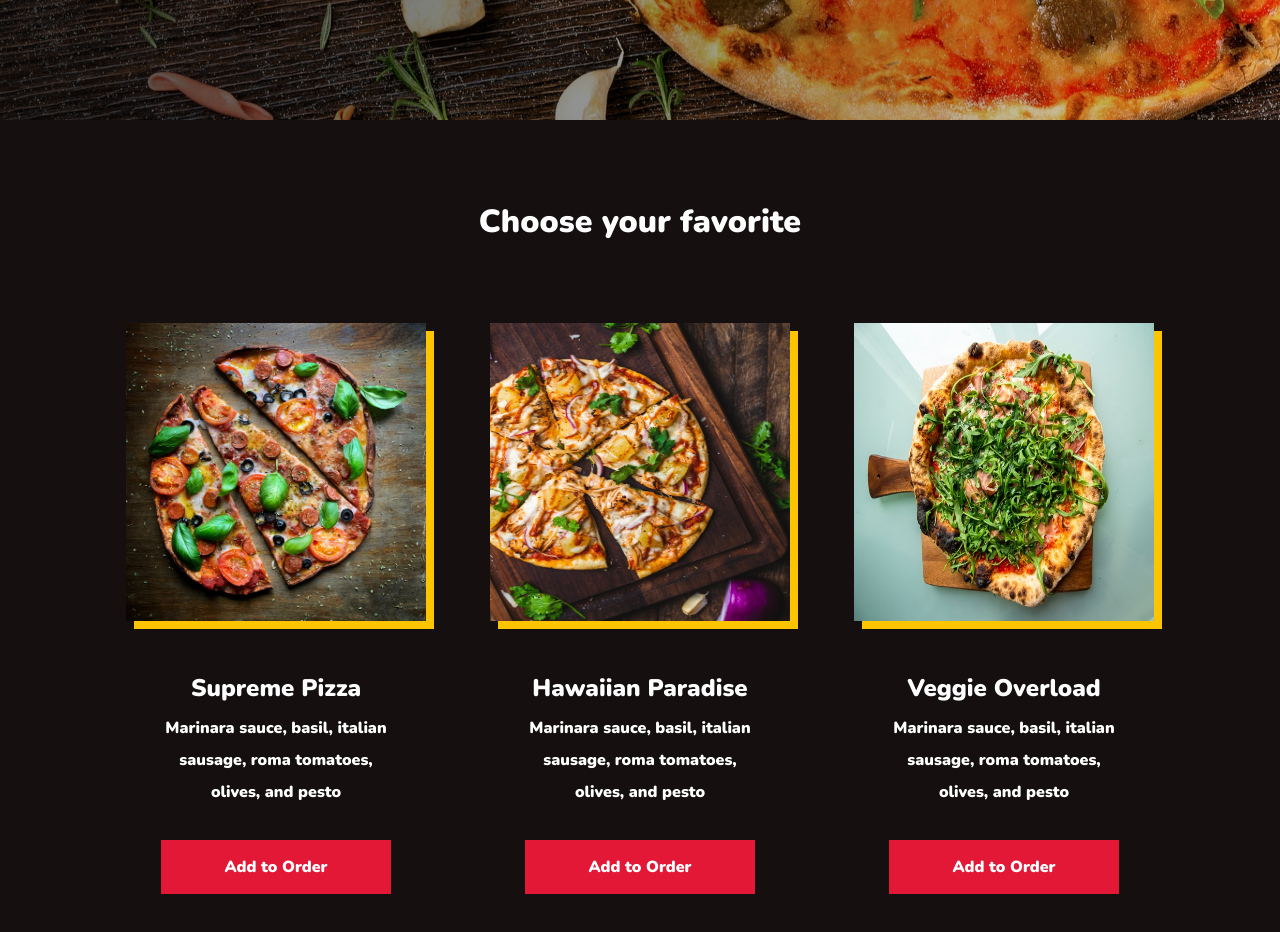
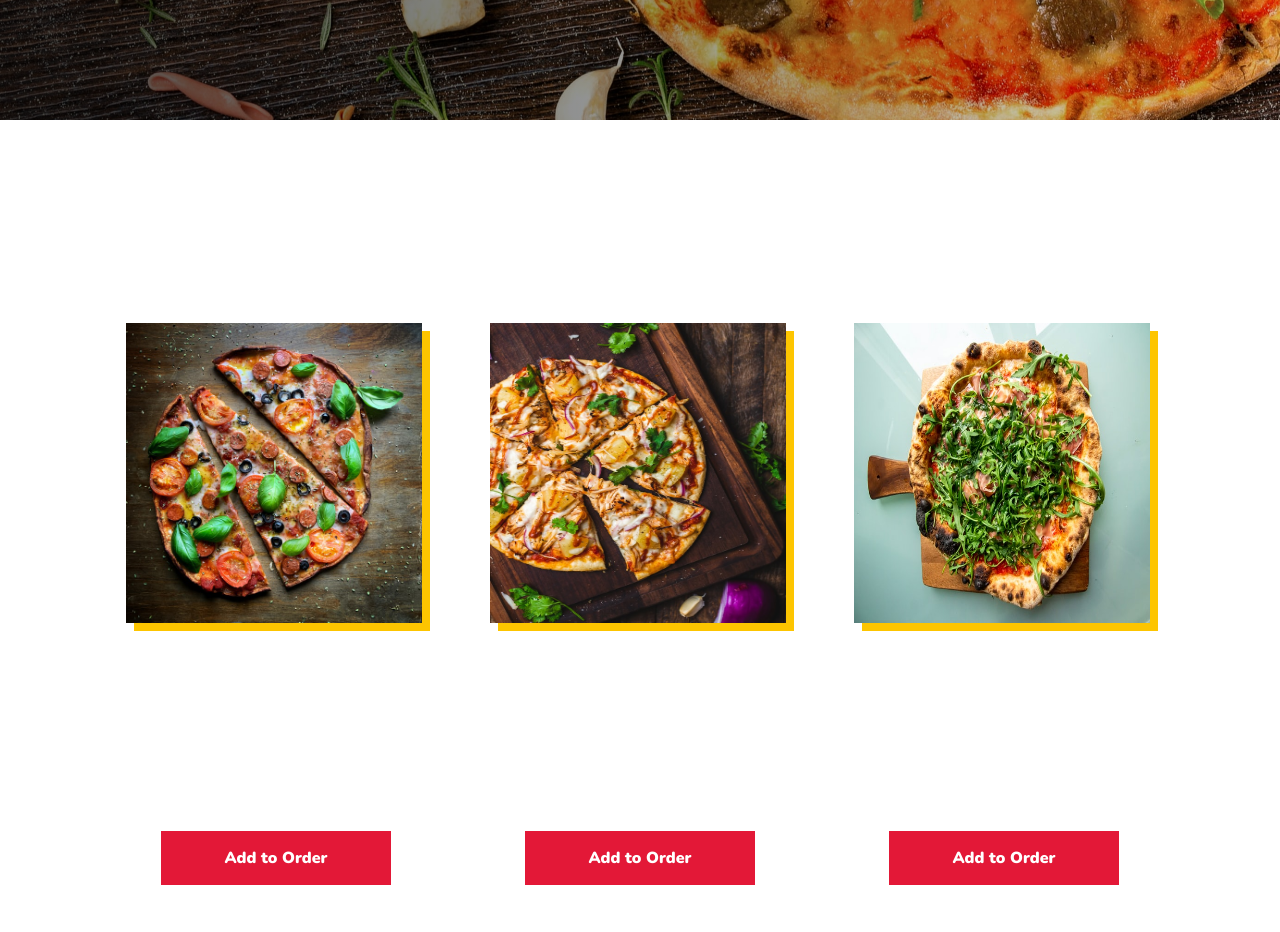
Before and after one commit to stevekutz/pizza_site, a React (Create React App) app: page / in a window 1280 px wide. Shown: the part 680-1612 px from the top of the page. Built offline with nearby package versions, Linux system fonts and the light colour scheme.

Commit message:
exp with image rescaling and partial border styles

```diff
--- a/src/comp/Products/ProductsElements.js
+++ b/src/comp/Products/ProductsElements.js
@@ -3,7 +3,7 @@ import styled from 'styled-components';
 export const ProductsContainer = styled.div`
     min-height: 100vh;
     padding: 5rem calc((100vw - 1300px)/2);
-    background: #150f0f;
+    // background: #150f0f;
     color: #fff;
 
 
@@ -27,13 +27,35 @@ export const ProductCard = styled.div`
 
 `;
 
+export const ImageContainer = styled.div`
+    // border: 8px solid;
+    // border-color: transparent #fdc500 #fdc500 transparent;
+    // outline: 0.5rem solid red;
+    // outline-offset: 0.0rem;
+    // border-right: 8px solid #fdc500;
+    // border-bottom: 8px solid #fdc500;
+    // border-right: 8px solid red;
+    // border-bottom: 8px solid red;
+    // box-shadow: 8px 8px #fdc500;
+    height: 300px;
+    max-width: 296px;
+    // width: 100%;
+    // height: 298px;
+    display: flex;
+`;
 
 
 export const ProductImage = styled.img`
-    height: 298px;
-    min-width: 300px;
-    max-width: 100%;
+    // height: 290px;
+    // min-width: 290px;
+    // min-width: 100%;
+    width: 100%;
+    // height: 100%;
+    // border-right: 8px solid #fdc500;
+    // border-bottom: 8px solid #fdc500;
+
     box-shadow: 8px 8px #fdc500;
+
 
 `;
 
--- a/src/comp/Products/index.js
+++ b/src/comp/Products/index.js
@@ -7,6 +7,7 @@ import {
     ProductTitle,
     ProductCard,
     ProductImage,
+    ImageContainer,
     ProductInfo,
     ProductDesc,
     ProductPrice,
@@ -23,7 +24,10 @@ const Products = ({heading, data}) => {
                 {data.map((product, index) => {
                     return (
                         <ProductCard key = {index}>
-                            <ProductImage src = {product.img} alt = {product.alt}/>
+                            <ImageContainer>
+                                <ProductImage src = {product.img} alt = {product.alt}/>
+
+                            </ImageContainer>
                             <ProductInfo>
                                 <ProductTitle> {product.name} </ProductTitle>
                                 <ProductDesc> {product.desc} </ProductDesc>
```
